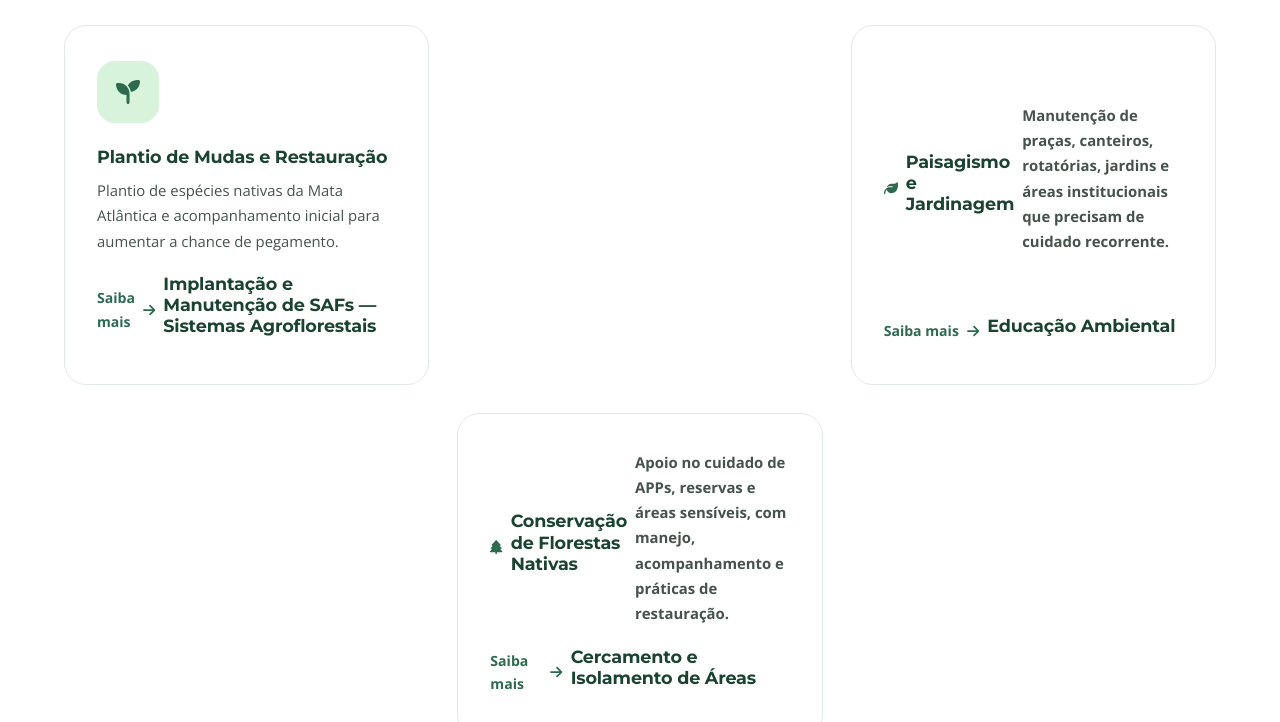
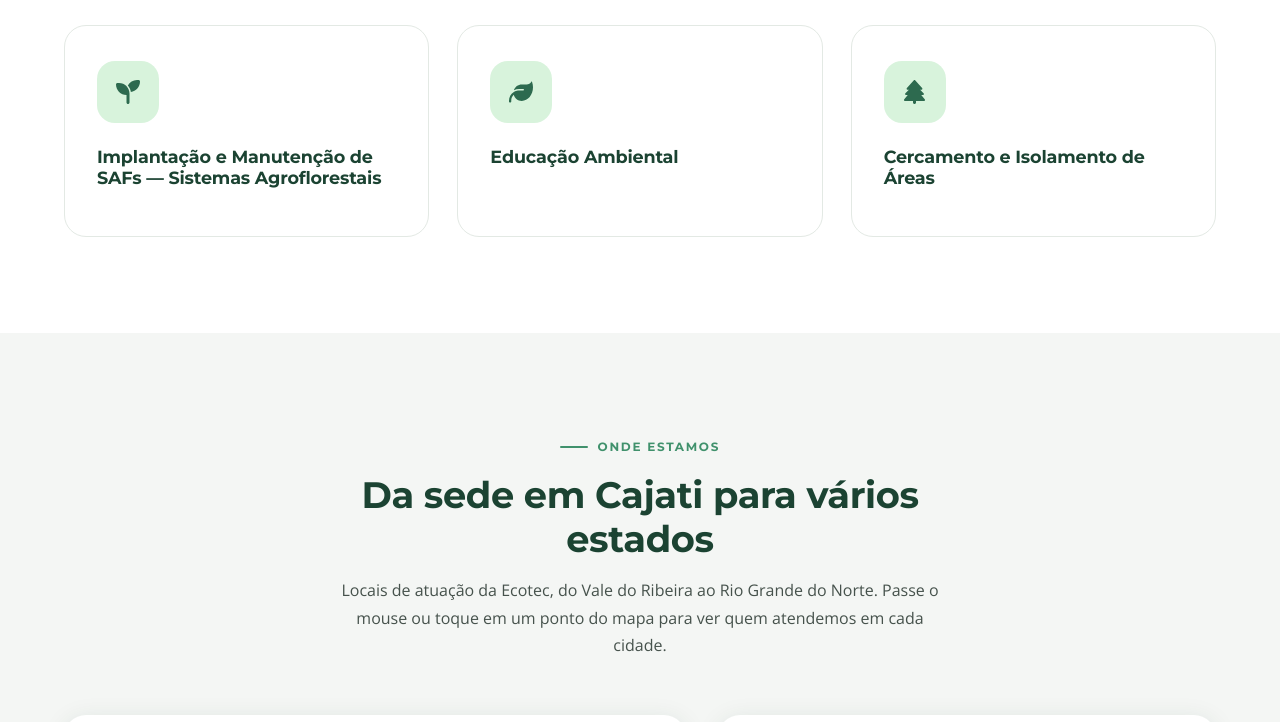
Before and after one commit to VitorEPrestes/EcoSite, a plain HTML site: page index.html in a window 1280 px wide. Shown: the part 2631-3353 px from the top of the page. Drawn offline with nearby package versions, Linux system fonts and the light colour scheme.

Commit message:
Corrige estrutura dos cards de serviços

```diff
--- a/index.html
+++ b/index.html
@@ -321,23 +321,14 @@
         </div>
         <div class="servico-card fade-in">
           <i class="ico ico-seedling" aria-hidden="true"><svg viewBox="0 0 512 512" width="1em" height="1em" focusable="false"><path d="M512 32c0 113.6-84.6 207.5-194.2 222c-7.1-53.4-30.6-101.6-65.3-139.3C290.8 46.3 364 0 448 0h32c17.7 0 32 14.3 32 32zM0 96C0 78.3 14.3 64 32 64H64c123.7 0 224 100.3 224 224v32V480c0 17.7-14.3 32-32 32s-32-14.3-32-32V320C100.3 320 0 219.7 0 96z"/></svg></i>
-          <h3>Plantio de Mudas e Restauração</h3>
-          <p>Plantio de espécies nativas da Mata Atlântica e acompanhamento inicial para aumentar a chance de pegamento.</p>
-          <a href="/servicos/plantio-mudas-restauracao/" class="servico-link">Saiba mais <span class="sr-only">sobre Plantio de Mudas e Restauração</span><i class="ico ico-arrow-right" aria-hidden="true"><svg viewBox="0 0 448 512" width="0.875em" height="1em" focusable="false"><path d="M438.6 278.6c12.5-12.5 12.5-32.8 0-45.3l-160-160c-12.5-12.5-32.8-12.5-45.3 0s-12.5 32.8 0 45.3L338.8 224 32 224c-17.7 0-32 14.3-32 32s14.3 32 32 32l306.7 0L233.4 393.4c-12.5 12.5-12.5 32.8 0 45.3s32.8 12.5 45.3 0l160-160z"/></svg></i>
           <h3>Implantação e Manutenção de SAFs — Sistemas Agroflorestais</h3>
         </div>
         <div class="servico-card fade-in">
           <i class="ico ico-leaf" aria-hidden="true"><svg viewBox="0 0 512 512" width="1em" height="1em" focusable="false"><path d="M272 96c-78.6 0-145.1 51.5-167.7 122.5c33.6-17 71.5-26.5 111.7-26.5h88c8.8 0 16 7.2 16 16s-7.2 16-16 16H288 216s0 0 0 0c-16.6 0-32.7 1.9-48.3 5.4c-25.9 5.9-49.9 16.4-71.4 30.7c0 0 0 0 0 0C38.3 298.8 0 364.9 0 440v16c0 13.3 10.7 24 24 24s24-10.7 24-24V440c0-48.7 20.7-92.5 53.8-123.2C121.6 392.3 190.3 448 272 448l1 0c132.1-.7 239-130.9 239-291.4c0-42.6-7.5-83.1-21.1-119.6c-2.6-6.9-12.7-6.6-16.2-.1C455.9 72.1 418.7 96 376 96L272 96z"/></svg></i>
-          <h3>Paisagismo e Jardinagem</h3>
-          <p>Manutenção de praças, canteiros, rotatórias, jardins e áreas institucionais que precisam de cuidado recorrente.</p>
-          <a href="/servicos/paisagismo-jardinagem/" class="servico-link">Saiba mais <span class="sr-only">sobre Paisagismo e Jardinagem</span><i class="ico ico-arrow-right" aria-hidden="true"><svg viewBox="0 0 448 512" width="0.875em" height="1em" focusable="false"><path d="M438.6 278.6c12.5-12.5 12.5-32.8 0-45.3l-160-160c-12.5-12.5-32.8-12.5-45.3 0s-12.5 32.8 0 45.3L338.8 224 32 224c-17.7 0-32 14.3-32 32s14.3 32 32 32l306.7 0L233.4 393.4c-12.5 12.5-12.5 32.8 0 45.3s32.8 12.5 45.3 0l160-160z"/></svg></i>
           <h3>Educação Ambiental</h3>
         </div>
         <div class="servico-card fade-in">
           <i class="ico ico-tree" aria-hidden="true"><svg viewBox="0 0 448 512" width="0.875em" height="1em" focusable="false"><path d="M210.6 5.9L62 169.4c-3.9 4.2-6 9.8-6 15.5C56 197.7 66.3 208 79.1 208H104L30.6 281.4c-4.2 4.2-6.6 10-6.6 16C24 309.9 34.1 320 46.6 320H80L5.4 409.5C1.9 413.7 0 419 0 424.5c0 13 10.5 23.5 23.5 23.5H192v32c0 17.7 14.3 32 32 32s32-14.3 32-32V448H424.5c13 0 23.5-10.5 23.5-23.5c0-5.5-1.9-10.8-5.4-15L368 320h33.4c12.5 0 22.6-10.1 22.6-22.6c0-6-2.4-11.8-6.6-16L344 208h24.9c12.7 0 23.1-10.3 23.1-23.1c0-5.7-2.1-11.3-6-15.5L237.4 5.9C234 2.1 229.1 0 224 0s-10 2.1-13.4 5.9z"/></svg></i>
-          <h3>Conservação de Florestas Nativas</h3>
-          <p>Apoio no cuidado de APPs, reservas e áreas sensíveis, com manejo, acompanhamento e práticas de restauração.</p>
-          <a href="/servicos/conservacao-florestas-nativas/" class="servico-link">Saiba mais <span class="sr-only">sobre Conservação de Florestas Nativas</span><i class="ico ico-arrow-right" aria-hidden="true"><svg viewBox="0 0 448 512" width="0.875em" height="1em" focusable="false"><path d="M438.6 278.6c12.5-12.5 12.5-32.8 0-45.3l-160-160c-12.5-12.5-32.8-12.5-45.3 0s-12.5 32.8 0 45.3L338.8 224 32 224c-17.7 0-32 14.3-32 32s14.3 32 32 32l306.7 0L233.4 393.4c-12.5 12.5-12.5 32.8 0 45.3s32.8 12.5 45.3 0l160-160z"/></svg></i>
           <h3>Cercamento e Isolamento de Áreas</h3>
         </div>
       </div>
```
